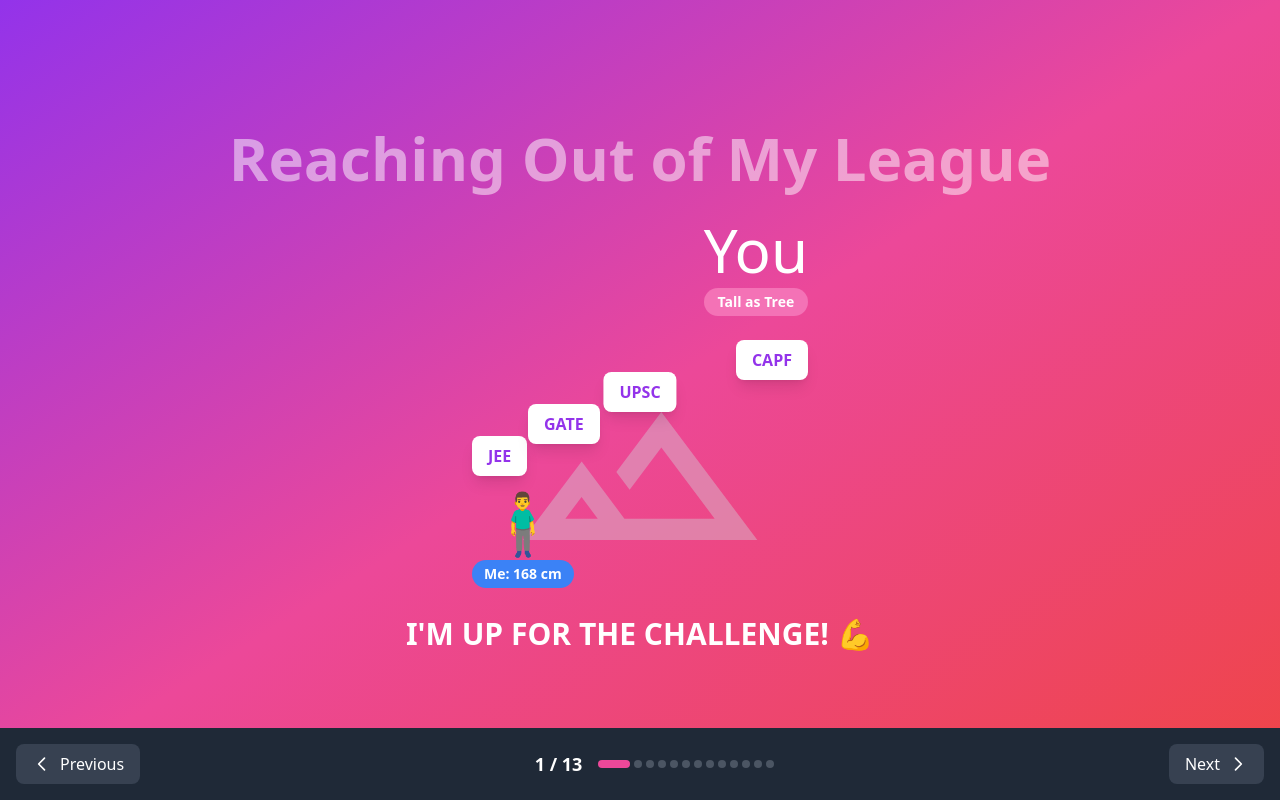
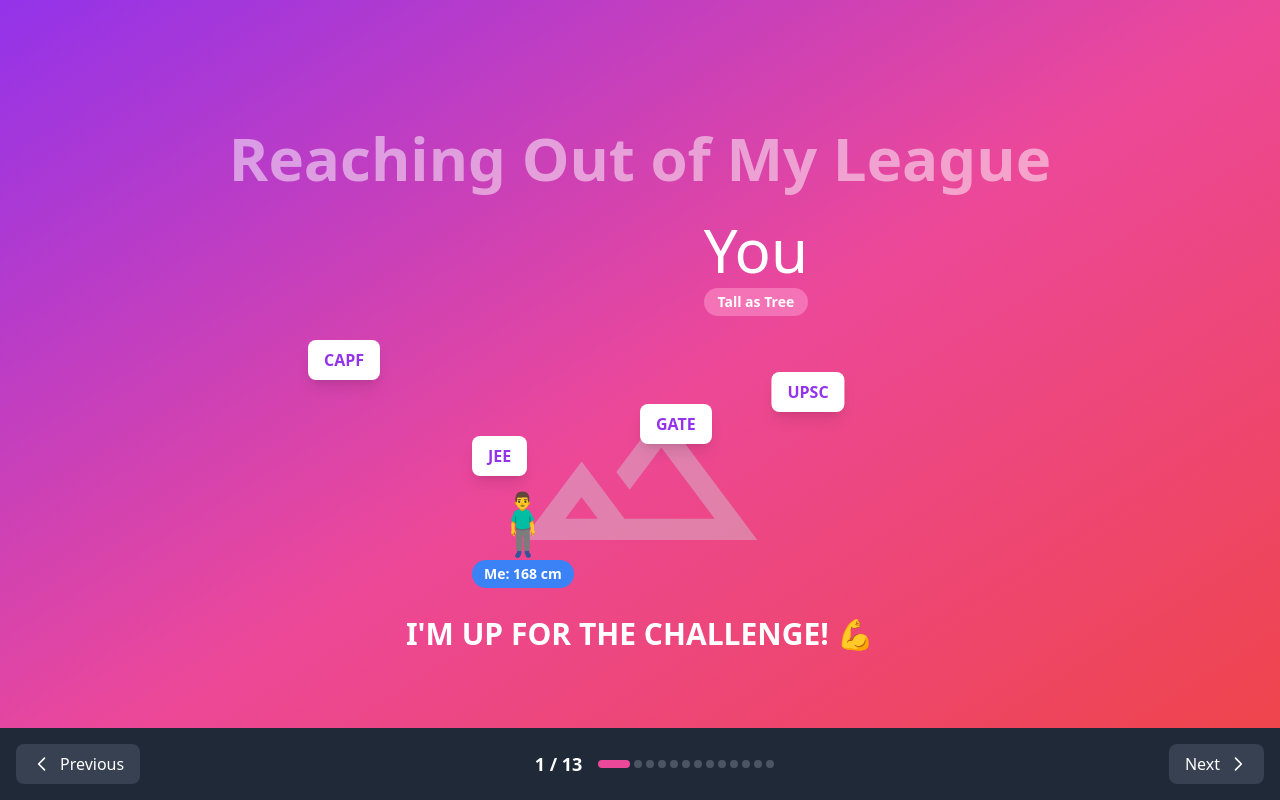
Before and after one commit to Gaurav000010/why-date-me, a plain HTML site: page index.html in a window 1280 px wide. Drawn offline with nearby package versions, Linux system fonts and the light colour scheme.

Commit message:
Update index.html

```diff
--- a/index.html
+++ b/index.html
@@ -70,13 +70,13 @@
                     <div class="absolute bottom-32 left-1/4 bg-white text-purple-600 px-4 py-2 rounded-lg font-bold shadow-lg text-sm md:text-base">
                         JEE
                     </div>
-                    <div class="absolute bottom-48 left-1/2 transform -translate-x-1/2 bg-white text-purple-600 px-4 py-2 rounded-lg font-bold shadow-lg text-sm md:text-base">
+                    <div class="absolute bottom-48 left-3/4 transform -translate-x-1/2 bg-white text-purple-600 px-4 py-2 rounded-lg font-bold shadow-lg text-sm md:text-base">
                         UPSC
                     </div>
-                    <div class="absolute bottom-56 right-1/4 bg-white text-purple-600 px-4 py-2 rounded-lg font-bold shadow-lg text-sm md:text-base">
+                    <div class="absolute bottom-56 left-1 bg-white text-purple-600 px-4 py-2 rounded-lg font-bold shadow-lg text-sm md:text-base">
                         CAPF
                     </div>
-                    <div class="absolute bottom-40 left-1/3 bg-white text-purple-600 px-4 py-2 rounded-lg font-bold shadow-lg text-sm md:text-base">
+                    <div class="absolute bottom-40 left-2/4 bg-white text-purple-600 px-4 py-2 rounded-lg font-bold shadow-lg text-sm md:text-base">
                         GATE
                     </div>
 
```
